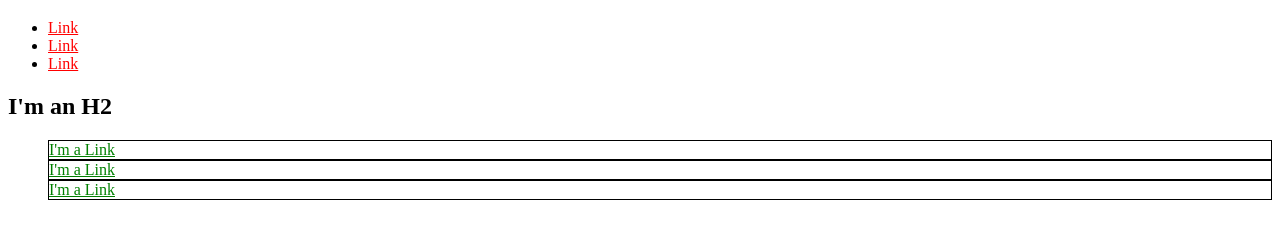
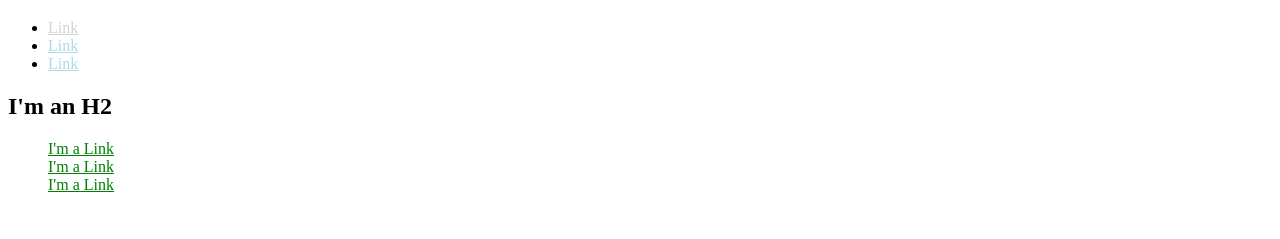
Before and after one commit to tonworks/learning-css, a plain HTML site: page index.html in a window 1280 px wide. Shown: the part 61-300 px from the top of the page. Drawn offline with Linux system fonts and the light colour scheme.

Commit message:
Added style selector

```diff
--- a/index.html
+++ b/index.html
@@ -7,7 +7,7 @@
     <title>Test Page: Don't Panic</title>
     <style>
         div {
-            border: 1px solid black;
+            border: 1px solid gray);
         }
 
         li a {
@@ -17,14 +17,24 @@
         div a {
             color: green;
         }
+
+        #s-link {
+            color: lightgrey;
+        }
+
+        .r-link {
+            color: lightblue;
+        }
+
+
     </style>
 </head>
 <body>
     <h1>I'm an H1</h1>
     <ul>
-        <li><a href="https://example.com">Link</a></li>
-        <li><a href="https://example.com">Link</a></li>
-        <li><a href="https://example.com">Link</a></li>
+        <li><a href="https://example.com" id="s-link">Link</a></li>
+        <li><a href="https://example.com" class="r-link">Link</a></li>
+        <li><a href="https://example.com" class="r-link">Link</a></li>
     </ul>
     <h2>I'm an H2</h2>
     <ul>
```
